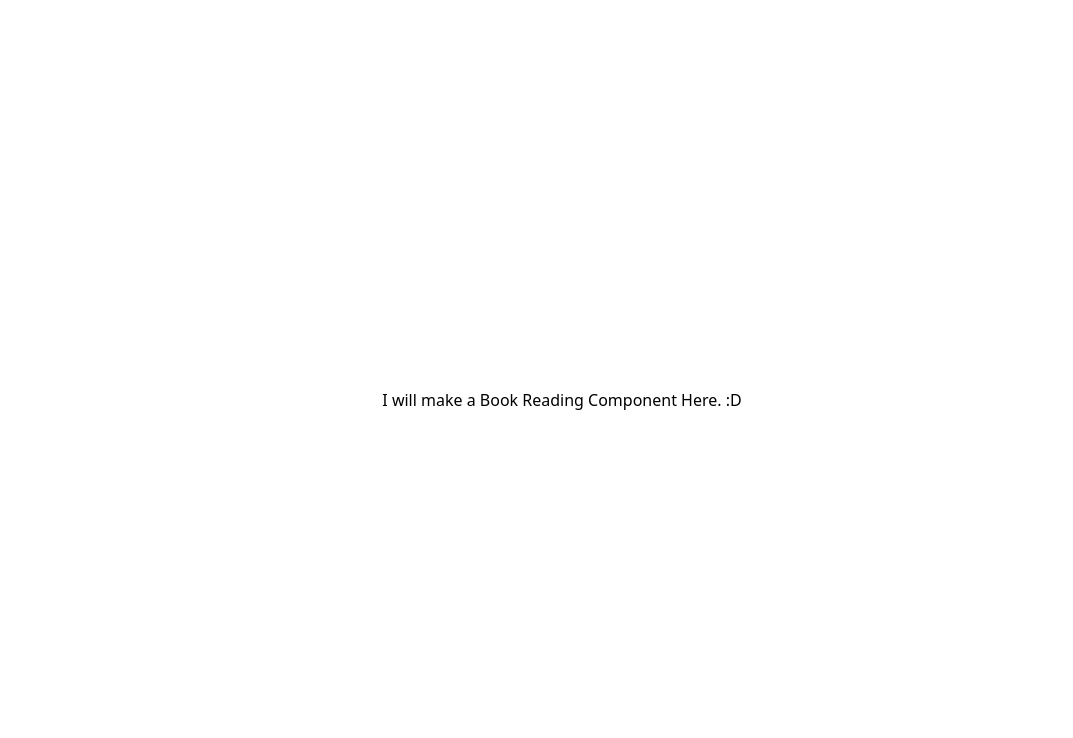
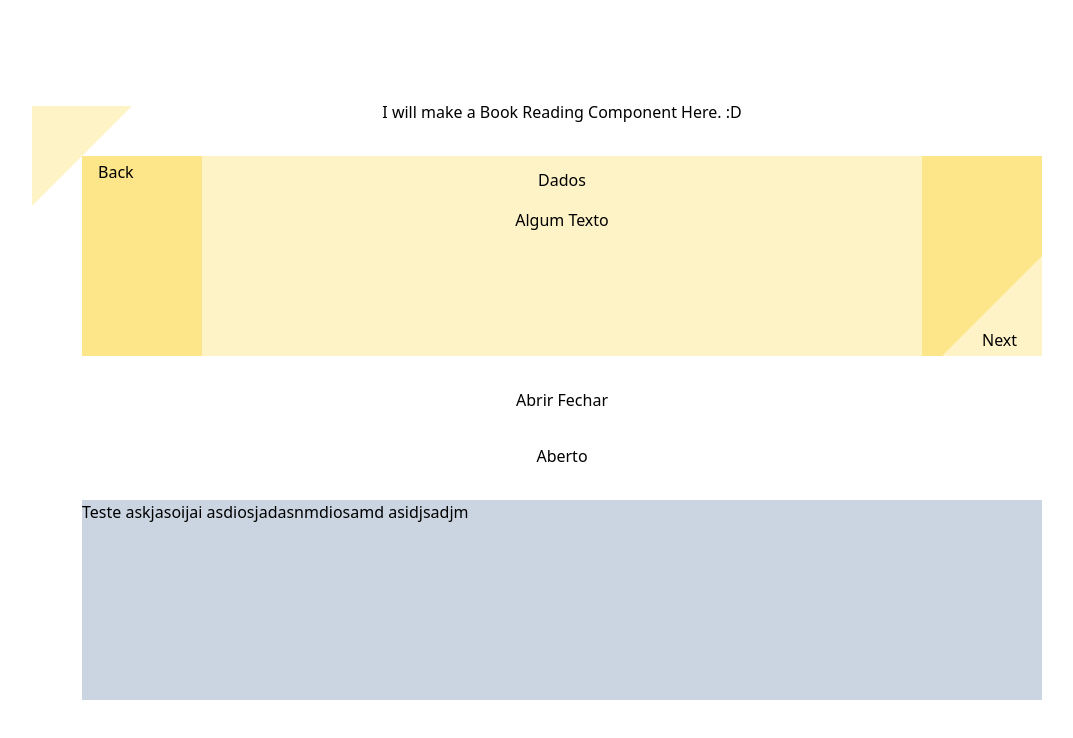
Before and after one commit to robert-sergio/storybooks-frontend, a Next.js app in the folder estorias-online/: page /reading-component in a window 1280 px wide. Shown: the top 738 px of the page, without its empty margins (78-1151 px from the left). Built offline with nearby package versions, Linux system fonts and the light colour scheme.

Commit message:
feat:add button and state

```diff
--- a/estorias-online/src/app/reading-component/page.tsx
+++ b/estorias-online/src/app/reading-component/page.tsx
@@ -1,9 +1,53 @@
-'use-client'
+'use client'
+import { useState } from "react"
 
 export default function ReadingComponent(){
+    const [page, setPage]= useState(1)
+    const [open, setOpen]= useState(true)
+
     return(
-        <div className="h-screen w-full flex flex-col justify-center items-center">
+        <div className="h-screen w-full flex flex-col gap-8 justify-center items-center ">
             <h1>I will make a Book Reading Component Here. :D</h1>
+            <div
+                onClick={()=> setOpen(!open)}
+                className="flex justify-between w-3/4 h-1/4 bg-amber-200">
+                <div className="flex flex-col justify-start">
+                    <div className={`w-0 h-0 z-0
+                    ${!open?'scale-0':''} origin-left
+                    -rotate-90
+                    border-l-[100px] border-l-transparent
+                    border-t-[100px] border-t-amber-100
+                    `} />
+                    <span className="-translate-y-24 translate-x-4 z-10">Back</span>
+                </div>
+
+                <h1 className="bg-amber-100 w-3/4 flex flex-col items-center gap-4 p-3">
+                    <span>Dados</span>
+                    <span>Algum Texto</span>
+                </h1>
+
+                <div
+                    onClick={()=> setPage(page+1)}
+                    className="flex flex-col justify-end ">
+                    <span className="translate-y-24 z-10 translate-x-10">Next</span>
+                    <div className="w-0 h-0 z-0
+                    rotate-90
+                    border-l-[100px] border-l-transparent
+                    border-t-[100px] border-t-amber-100
+                    " />
+                </div>
+            </div>
+
+            <button onClick={()=> setOpen(!open)}>Abrir Fechar</button>
+            {open?<>Aberto</>:<>Fechado</>}
+
+            <div className={`w-3/4 h-1/4 bg-slate-300
+                    ${open?'':'-scale-x-0'}
+                    duration-1000
+                    origin-left
+                    `}>
+                Teste askjasoijai asdiosjadasnmdiosamd asidjsadjm
+            </div>
         </div>
     )
 }
```
